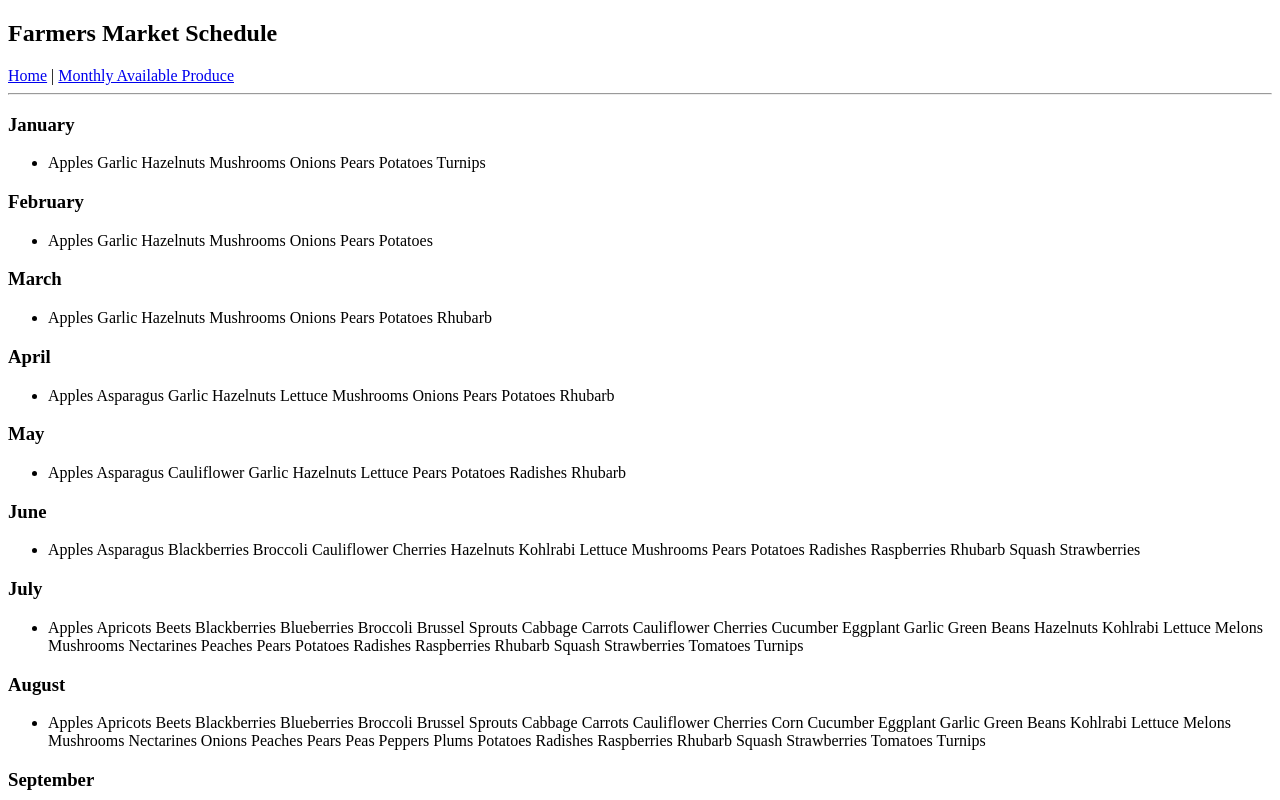
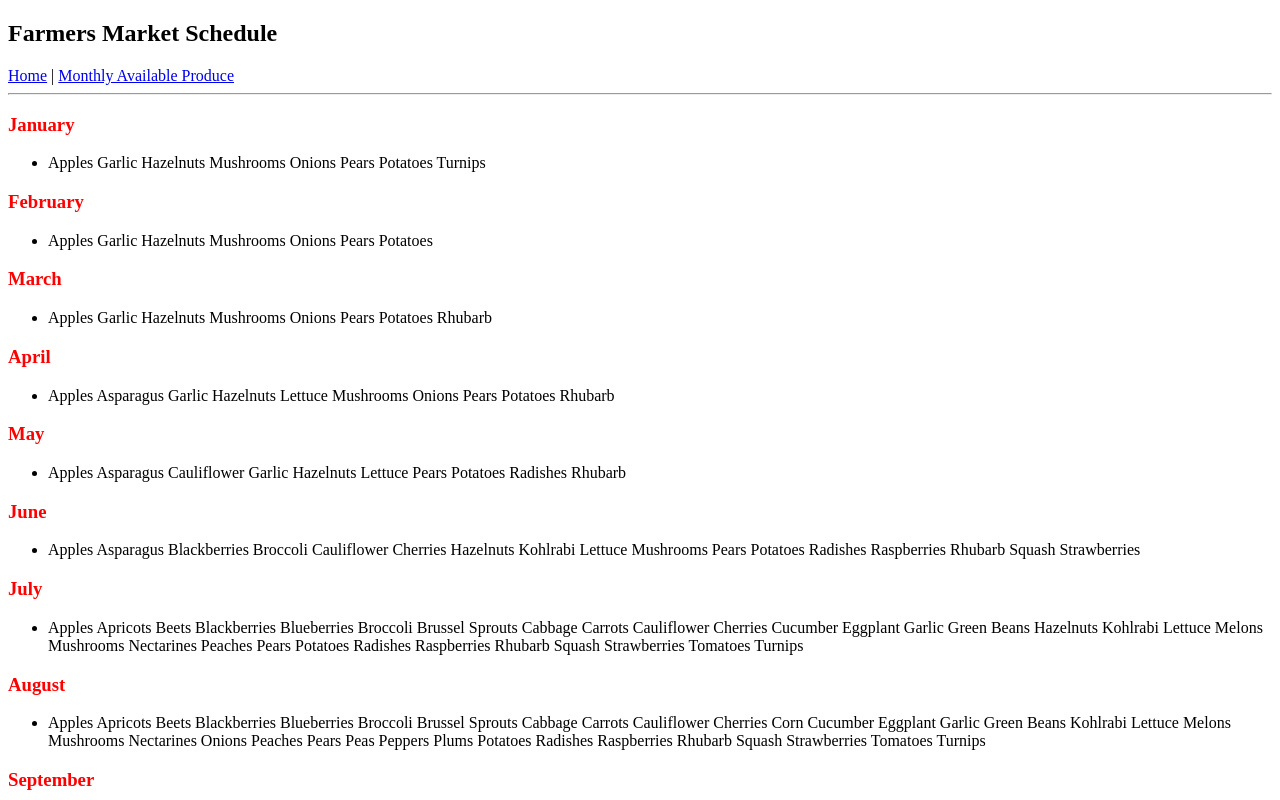
Before and after one commit to jftubridy/reactFarmersMarket, a React app: page /#/Month in a window 1280 px wide. Shown: the top 800 px of the page. Built offline with nearby package versions, Linux system fonts and the light colour scheme.

Commit message:
add hover functionality to selection

```diff
--- a/src/components/Selection.jsx
+++ b/src/components/Selection.jsx
@@ -1,12 +1,32 @@
 import React from 'react';
 import PropTypes from 'prop-types';
 
+let hovered = true;
+
 function Selection(props){
+  const hideStyle = {
+    color: 'red'
+  }
+  const showStyle = {
+    color: 'blue'
+  }
+  const toggleHover = () => {
+    console.log("Hovered: ", hovered);
+    hovered = !hovered;
+  }
   return(
     <div>
-      <h3>{props.month}</h3>
+      <h3 onMouseEnter = {toggleHover} style = {hovered ? hideStyle : showStyle}>{props.month}</h3>
       <ul>
-        <li>{props.selection}</li>
+        <li><style jsx>{`
+        li {
+
+           }
+        li :hover {
+          visibility: visible;
+           }
+        `}</style>{props.selection}
+        </li>
       </ul>
     </div>
   );
@@ -19,11 +39,11 @@ Selection.propTypes={
 
 export default Selection;
 
-{/* <style jsx>{`
+ <style jsx>{`
 div {
   font-size: 0;
 }
 div :hover {
   font-size: 12;
 }
-`}</style> */}
+`}</style>
```
